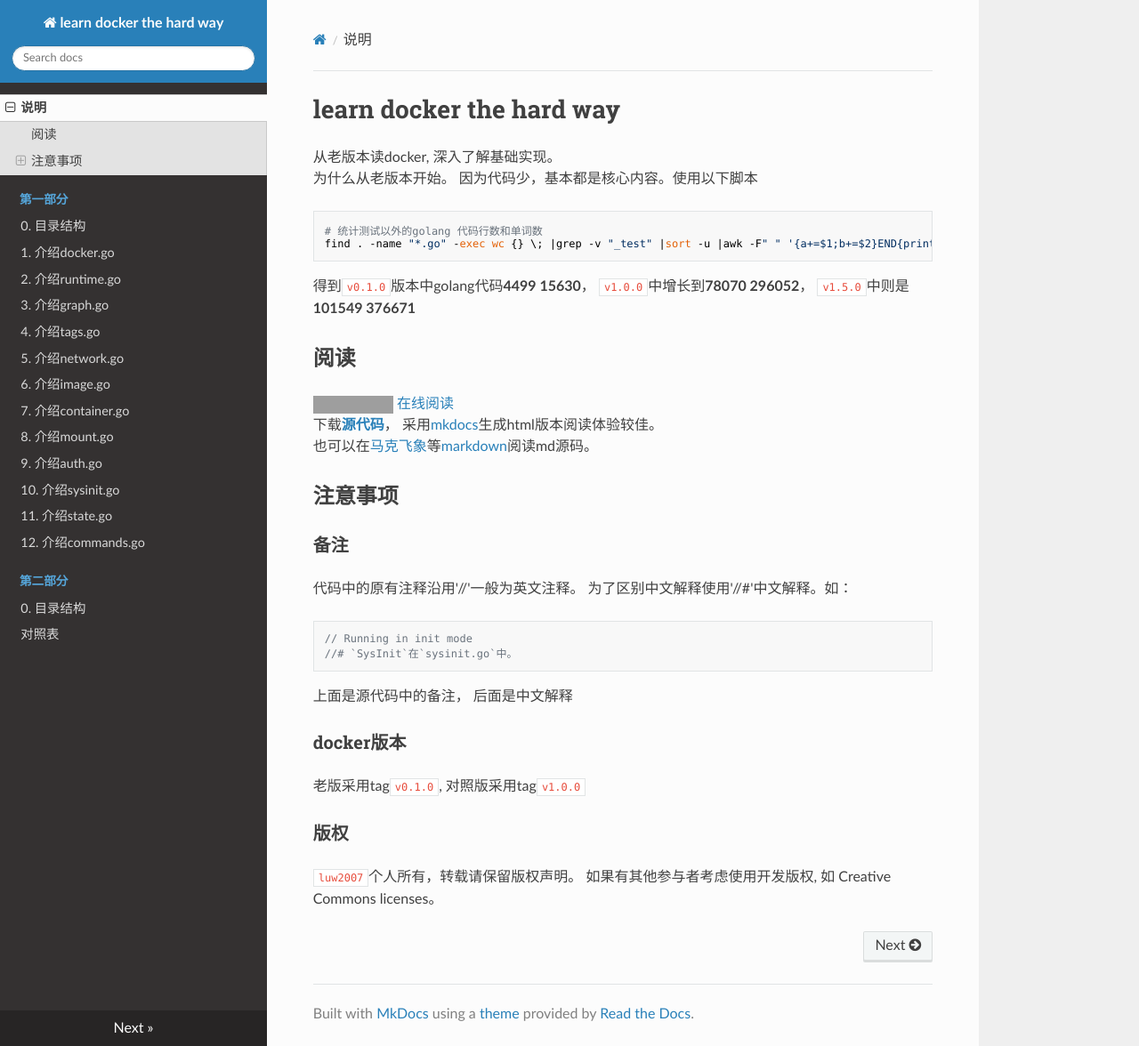
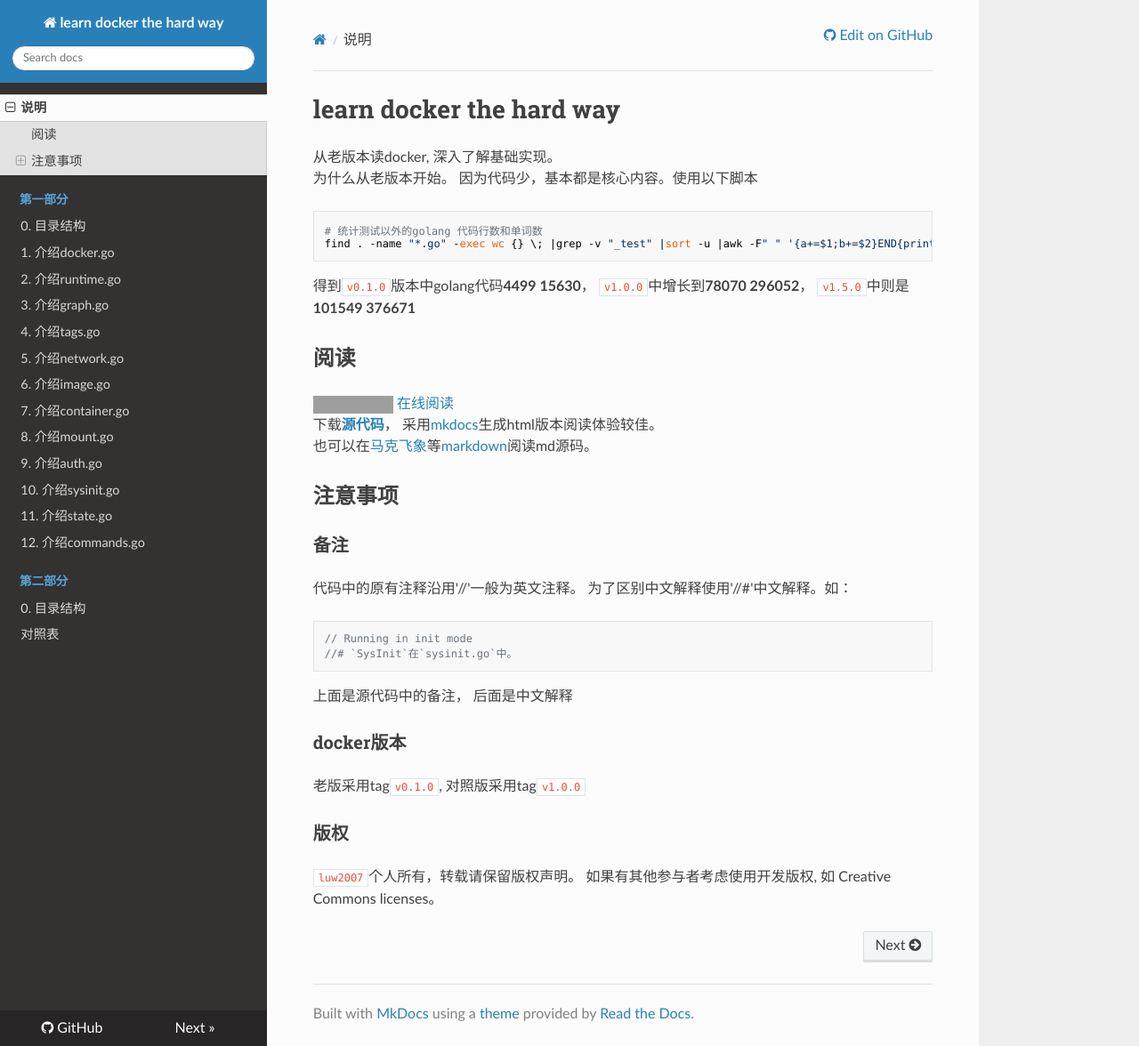
Before and after one commit to luw2007/learn-docker-the-hard-way, an MkDocs documentation site: the page built from docs/index.md, in a window 1280 px wide and 1176 px high. Shown: the whole window at 89% size. Built offline with MkDocs 1.6.1, drawn with Linux system fonts in a browser that asks for light colours; nearby versions of some CDN libraries; old or Windows-style settings are respelled for this version of MkDocs; part of the change alters nothing that is shown; grey boxes are pictures that could not be loaded.

Commit message:
mkdocs 配置修改， 增加repo_url

```diff
--- a/mkdocs.yml
+++ b/mkdocs.yml
@@ -1,5 +1,6 @@
 site_name: learn docker the hard way
 site_author: luw2007@gmail.com
+repo_url: https://github.com/luw2007/learn-docker-the-hard-way
 
 theme: readthedocs
 dev_addr: 0.0.0.0:8000
```
